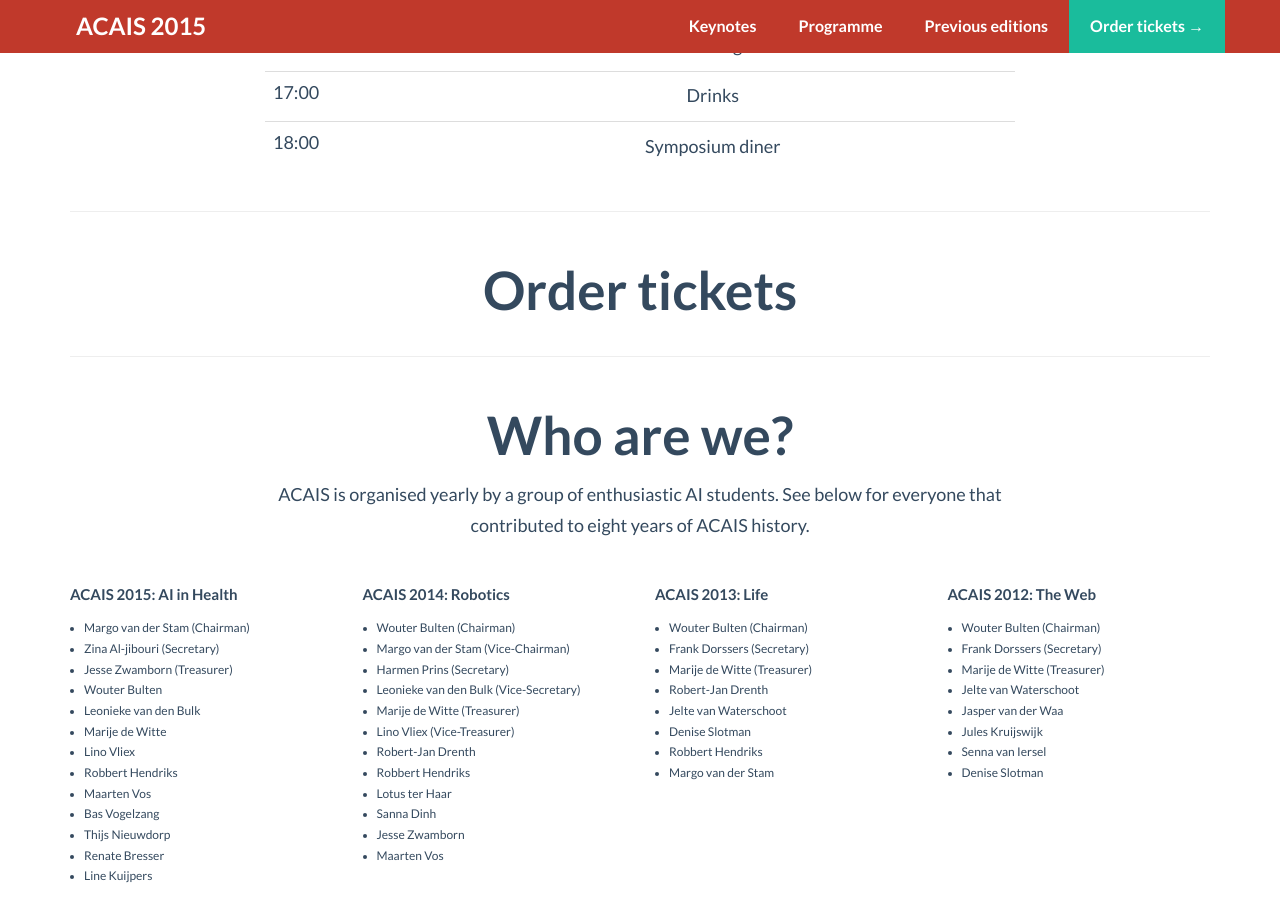
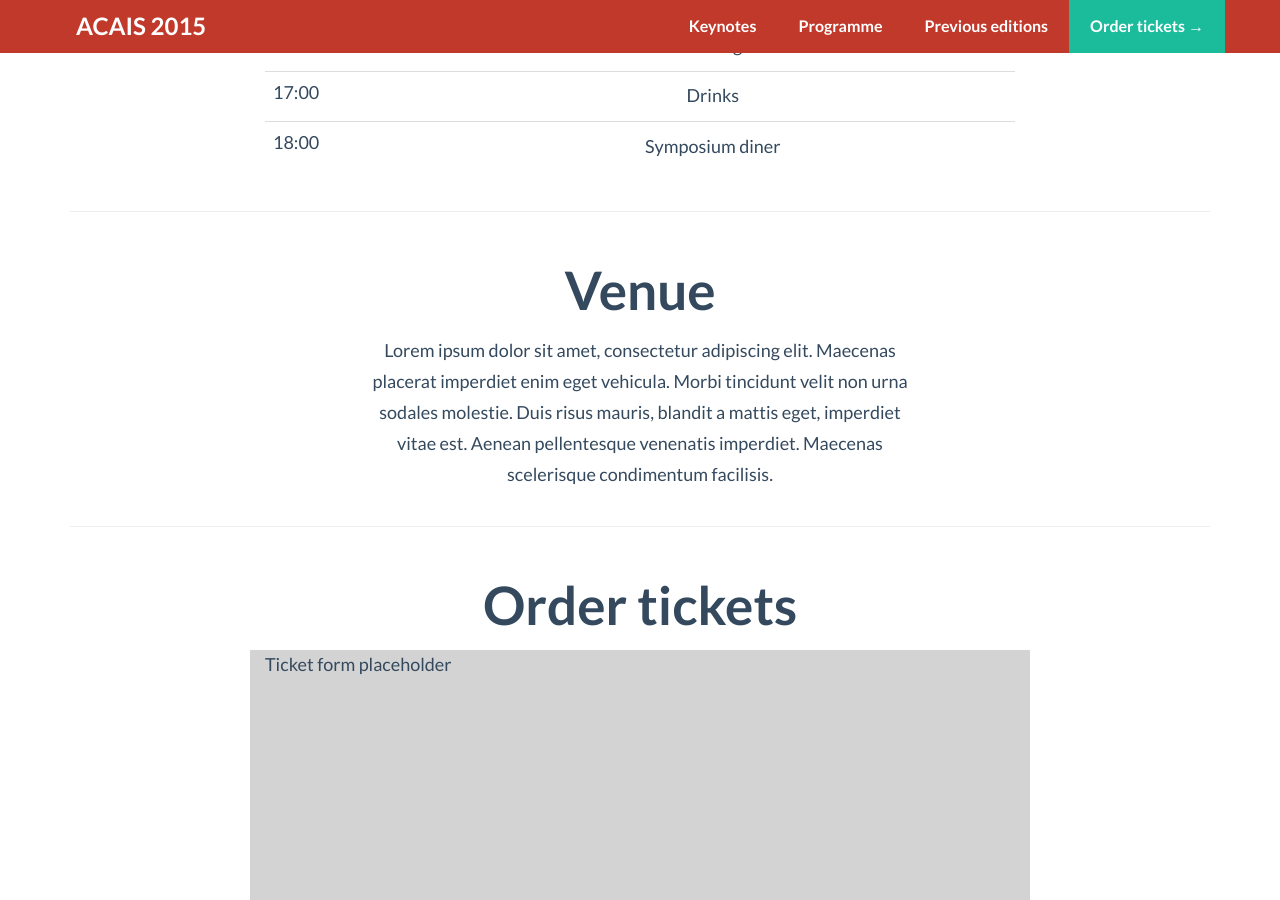
Before and after one commit to wouterbulten/acais-website, a Jekyll site: the page design/index.html, which Jekyll copies as it is, in a window 1280 px wide and 900 px high, scrolled down 3236 px. Built offline with Jekyll 4.4.1, drawn with Linux system fonts in a browser that asks for light colours.

Commit message:
Added placeholder for ticket form and venue.

```diff
--- a/design/index.html
+++ b/design/index.html
@@ -245,12 +245,29 @@
                 </div>
             </div>
 
+			<hr>
+
+            <div class="row">
+				<div class="col-md-6 col-md-offset-3 text-center">
+					<h2 id="venue">Venue</h2>
+
+					<p>Lorem ipsum dolor sit amet, consectetur adipiscing elit. Maecenas placerat imperdiet enim eget vehicula. Morbi tincidunt velit non urna sodales molestie. Duis risus mauris, blandit a mattis eget, imperdiet vitae est. Aenean pellentesque venenatis imperdiet. Maecenas scelerisque condimentum facilisis.</p>
+				</div>
+			</div>
+
             <hr>
 
 			<div class="row">
 
 				<div class="col-md-8 col-md-offset-2 text-center">
 					<h2 id="order-tickets">Order tickets</h2>
+				</div>
+			</div>
+
+			<div class="row">
+
+				<div class="col-md-8 col-md-offset-2" style="background-color: lightgrey; height: 300px">
+					Ticket form placeholder
 				</div>
 			</div>
 
```
